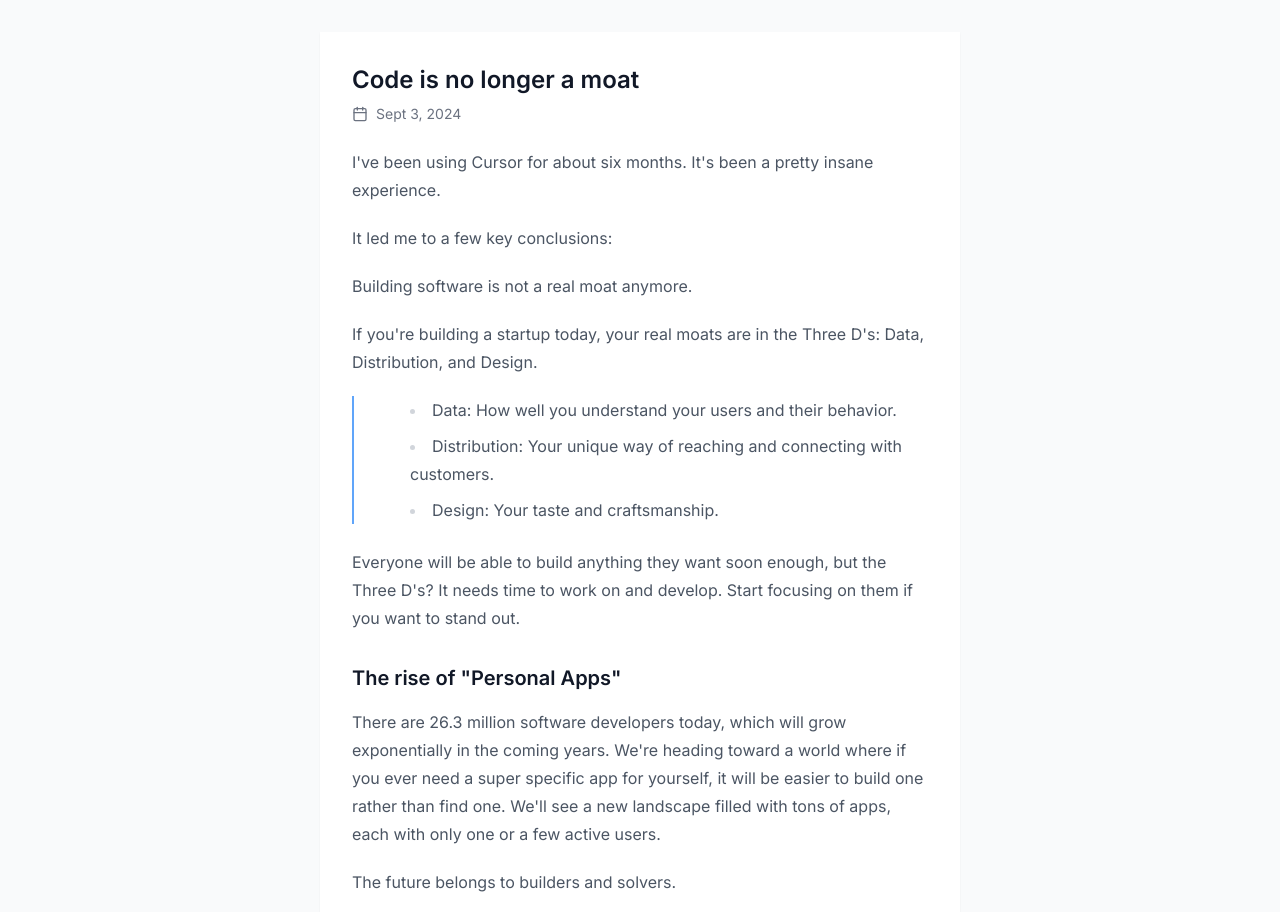
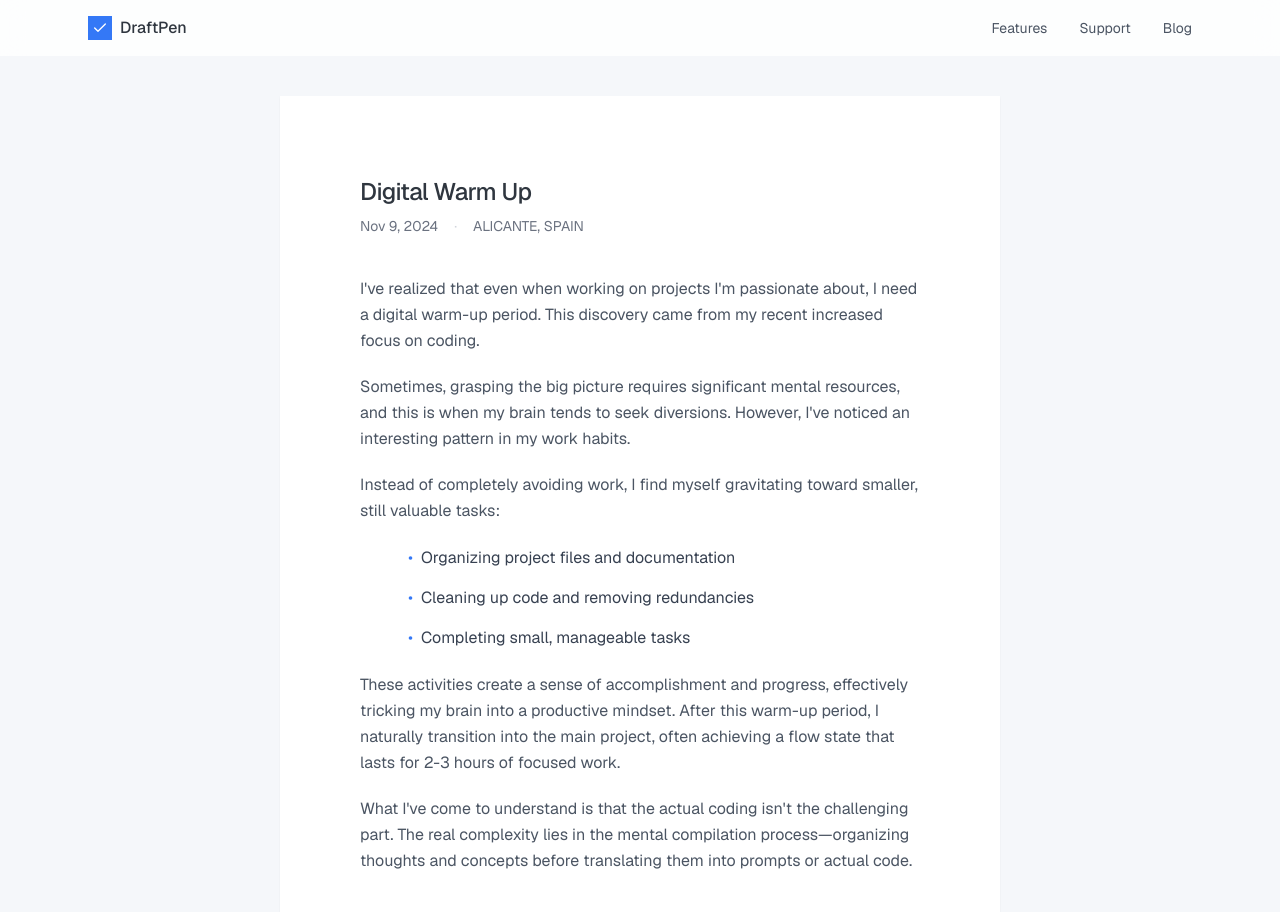
Before and after one commit to craftyme/draftpen, a Next.js app: page / in a window 1280 px wide. Shown: the top 912 px of the page. Built offline with nearby package versions, Linux system fonts and the light colour scheme; grey boxes are pictures that could not be loaded.

Commit message:
Initial commit: DraftPen essay platform setup

```diff
--- /dev/null
+++ b/next.config.js
@@ -0,0 +1,13 @@
+/** @type {import('next').NextConfig} */
+const nextConfig = {
+  images: {
+    remotePatterns: [
+      {
+        protocol: "https",
+        hostname: "images.unsplash.com",
+      },
+    ],
+  },
+};
+
+module.exports = nextConfig;
--- a/package.json
+++ b/package.json
@@ -12,6 +12,7 @@
     "@radix-ui/react-slot": "^1.1.1",
     "class-variance-authority": "^0.7.1",
     "clsx": "^2.1.1",
+    "geist": "^1.3.1",
     "lucide-react": "^0.469.0",
     "next": "15.1.3",
     "react": "^19.0.0",
@@ -20,6 +21,7 @@
   },
   "devDependencies": {
     "@eslint/eslintrc": "^3",
+    "@tailwindcss/typography": "^0.5.15",
     "@types/node": "^20",
     "@types/react": "^19",
     "@types/react-dom": "^19",
--- a/src/app/layout.tsx
+++ b/src/app/layout.tsx
@@ -1,8 +1,7 @@
 import type { Metadata } from "next";
-import { Inter } from "next/font/google";
+import { GeistSans } from "geist/font/sans";
+import { GeistMono } from "geist/font/mono";
 import "./globals.css";
-
-const inter = Inter({ subsets: ["latin"] });
 
 export const metadata: Metadata = {
   title: "DraftPen - Beautiful Essays",
@@ -15,14 +14,8 @@ export default function RootLayout({
   children: React.ReactNode;
 }) {
   return (
-    <html lang="en">
-      <body
-        className={`${inter.className} antialiased bg-gray-50 min-h-screen`}
-      >
-        <main className="container mx-auto px-4 py-8 max-w-2xl">
-          {children}
-        </main>
-      </body>
+    <html lang="en" className={GeistSans.className}>
+      <body className="antialiased bg-[#F5F7FA] min-h-screen">{children}</body>
     </html>
   );
 }
--- a/src/app/page.tsx
+++ b/src/app/page.tsx
@@ -1,97 +1,116 @@
+"use client";
+
 import Image from "next/image";
-import { CalendarIcon } from "lucide-react";
+import { CheckIcon } from "lucide-react";
 
 export default function Home() {
   return (
-    <article className="bg-white rounded-lg shadow-sm overflow-hidden">
-      <div className="p-8">
-        <h1 className="text-2xl font-semibold text-gray-900 mb-2">
-          Code is no longer a moat
+    <div className="flex flex-col items-center py-16">
+      {/* Logo and Navigation */}
+      <nav className="fixed top-0 w-full bg-white/80 backdrop-blur-md z-10">
+        <div className="container mx-auto px-6 py-4 flex justify-between items-center max-w-6xl">
+          <div className="flex items-center space-x-2">
+            <div className="w-6 h-6 bg-[#3478F6] rounded-lg flex items-center justify-center">
+              <CheckIcon className="w-4 h-4 text-white" />
+            </div>
+            <span className="text-[#2F363F] font-medium">DraftPen</span>
+          </div>
+          <div className="flex space-x-8 text-sm text-gray-600">
+            <a href="#" className="hover:text-[#3478F6] transition-colors">
+              Features
+            </a>
+            <a href="#" className="hover:text-[#3478F6] transition-colors">
+              Support
+            </a>
+            <a href="#" className="hover:text-[#3478F6] transition-colors">
+              Blog
+            </a>
+          </div>
+        </div>
+      </nav>
+
+      {/* Main Content */}
+      <article className="w-full max-w-3xl mx-auto px-6 mt-8">
+        <div className="bg-white shadow-sm overflow-hidden rounded-sm">
+          <div className="p-20">
+            <h1 className="text-[#2F363F] text-2xl font-medium tracking-tight mb-2">
+              Digital Warm Up
             </h1>
-        <div className="flex items-center text-sm text-gray-500 mb-6">
-          <CalendarIcon className="h-4 w-4 mr-2" />
-          <time>Sept 3, 2024</time>
+            <div className="flex items-center gap-4 text-sm text-gray-500 mb-10">
+              <time>Nov 9, 2024</time>
+              <span className="text-gray-300">·</span>
+              <span>ALICANTE, SPAIN</span>
             </div>
 
             <div className="prose prose-gray max-w-none">
-          <p className="text-gray-600 mb-4">
-            I've been using Cursor for about six months. It's been a pretty
-            insane experience.
+              <p className="text-gray-600 leading-relaxed mb-8">
+                I've realized that even when working on projects I'm passionate
+                about, I need a digital warm-up period. This discovery came from
+                my recent increased focus on coding.
               </p>
 
-          <p className="text-gray-600 mb-4">
-            It led me to a few key conclusions:
+              <p className="text-gray-600 leading-relaxed mb-8">
+                Sometimes, grasping the big picture requires significant mental
+                resources, and this is when my brain tends to seek diversions.
+                However, I've noticed an interesting pattern in my work habits.
               </p>
 
-          <p className="text-gray-600 mb-6">
-            Building software is not a real moat anymore.
+              <p className="text-gray-600 leading-relaxed mb-6">
+                Instead of completely avoiding work, I find myself gravitating
+                toward smaller, still valuable tasks:
               </p>
 
-          <p className="text-gray-600 mb-6">
-            If you're building a startup today, your real moats are in the Three
-            D's: Data, Distribution, and Design.
+              <ul className="space-y-3 mb-10 ml-4">
+                <li className="text-gray-700 flex items-start">
+                  <span className="text-[#3478F6] mr-2">•</span>
+                  Organizing project files and documentation
+                </li>
+                <li className="text-gray-700 flex items-start">
+                  <span className="text-[#3478F6] mr-2">•</span>
+                  Cleaning up code and removing redundancies
+                </li>
+                <li className="text-gray-700 flex items-start">
+                  <span className="text-[#3478F6] mr-2">•</span>
+                  Completing small, manageable tasks
+                </li>
+              </ul>
+
+              <p className="text-gray-600 leading-relaxed mb-8">
+                These activities create a sense of accomplishment and progress,
+                effectively tricking my brain into a productive mindset. After
+                this warm-up period, I naturally transition into the main
+                project, often achieving a flow state that lasts for 2-3 hours
+                of focused work.
               </p>
 
-          <div className="pl-6 border-l-2 border-blue-400 mb-6">
-            <ul className="space-y-2">
-              <li className="text-gray-600">
-                Data: How well you understand your users and their behavior.
-              </li>
-              <li className="text-gray-600">
-                Distribution: Your unique way of reaching and connecting with
-                customers.
-              </li>
-              <li className="text-gray-600">
-                Design: Your taste and craftsmanship.
-              </li>
-            </ul>
-          </div>
-
-          <p className="text-gray-600 mb-6">
-            Everyone will be able to build anything they want soon enough, but
-            the Three D's? It needs time to work on and develop. Start focusing
-            on them if you want to stand out.
-          </p>
-
-          <h2 className="text-xl font-semibold text-gray-900 mt-8 mb-4">
-            The rise of "Personal Apps"
-          </h2>
-
-          <p className="text-gray-600 mb-6">
-            There are 26.3 million software developers today, which will grow
-            exponentially in the coming years. We're heading toward a world
-            where if you ever need a super specific app for yourself, it will be
-            easier to build one rather than find one. We'll see a new landscape
-            filled with tons of apps, each with only one or a few active users.
-          </p>
-
-          <p className="text-gray-600 mb-6">
-            The future belongs to builders and solvers.
-          </p>
-
-          <p className="text-gray-600">
-            If you're someone who loves to build, the future is yours to take.
-            AI will eliminate some jobs that are mostly 'busywork,' but it will
-            make it easier for builders to create value. The market rewards
-            those who solve problems, and AI is your golden ticket to finding
-            solutions to these problems
+              <p className="text-gray-600 leading-relaxed">
+                What I've come to understand is that the actual coding isn't the
+                challenging part. The real complexity lies in the mental
+                compilation process—organizing thoughts and concepts before
+                translating them into prompts or actual code.
               </p>
             </div>
 
-        <div className="mt-8 pt-8 border-t border-gray-100 flex items-center">
+            <div className="mt-10 flex items-center">
+              <div className="w-10 h-10 rounded-full overflow-hidden">
                 <Image
                   src="https://images.unsplash.com/photo-1472099645785-5658abf4ff4e?ixlib=rb-1.2.1&auto=format&fit=facearea&facepad=2&w=256&h=256&q=80"
                   alt="Author avatar"
                   width={40}
                   height={40}
-            className="rounded-full"
+                  className="object-cover"
                 />
+              </div>
               <div className="ml-3">
-            <p className="text-sm font-medium text-gray-900">Shane Levine</p>
-            <p className="text-sm text-gray-500">Founder at Turbo</p>
+                <p className="text-[#2F363F] text-sm font-medium">
+                  Tomas Laurinavicius
+                </p>
+                <p className="text-gray-500 text-sm">Partner at Craftled</p>
+              </div>
             </div>
           </div>
         </div>
       </article>
+    </div>
   );
 }
```
Also changed, not shown: 2 other files (tests, documents, lock files or other folders). Lines whose indentation alone changed are shown as unchanged.
